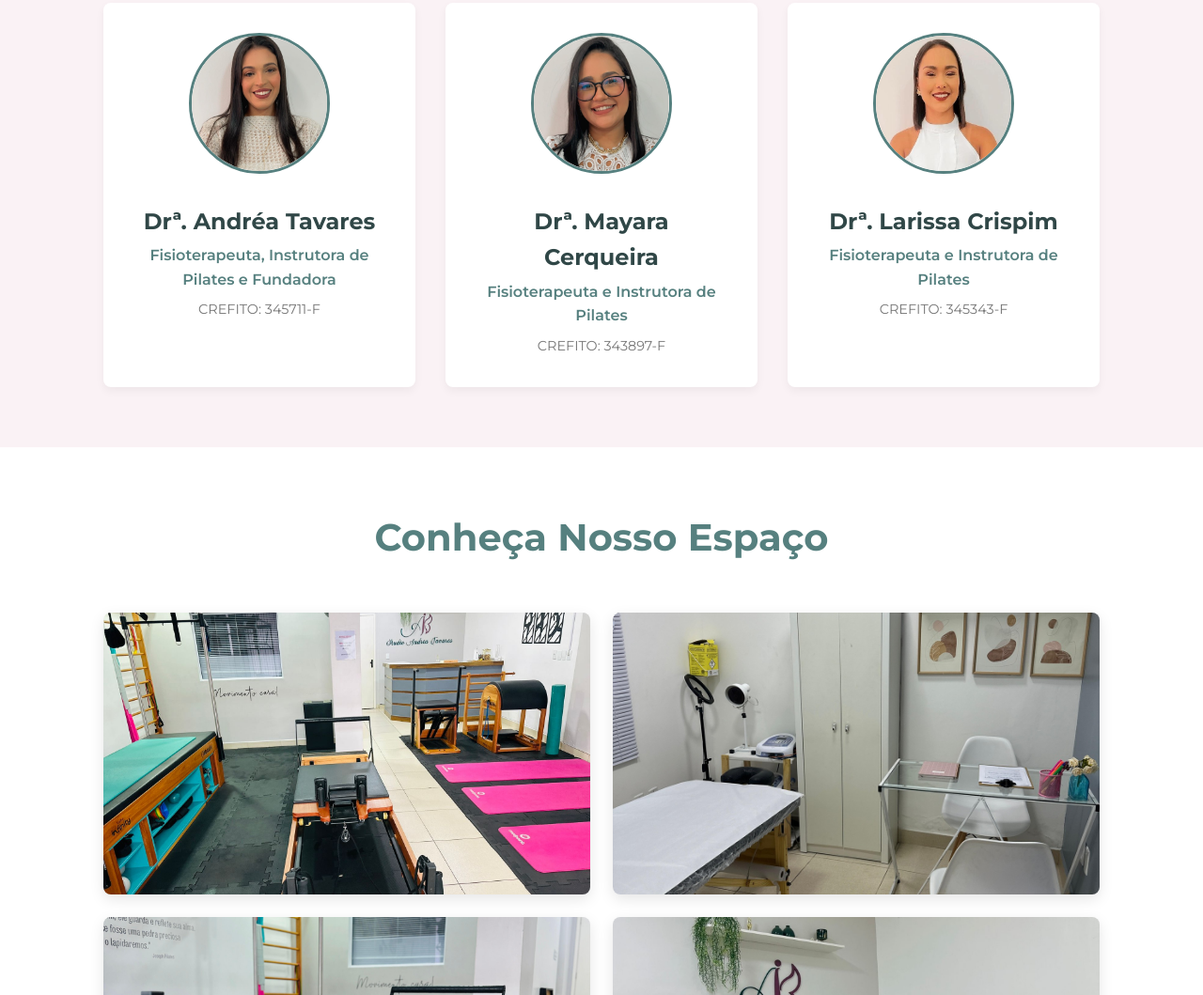
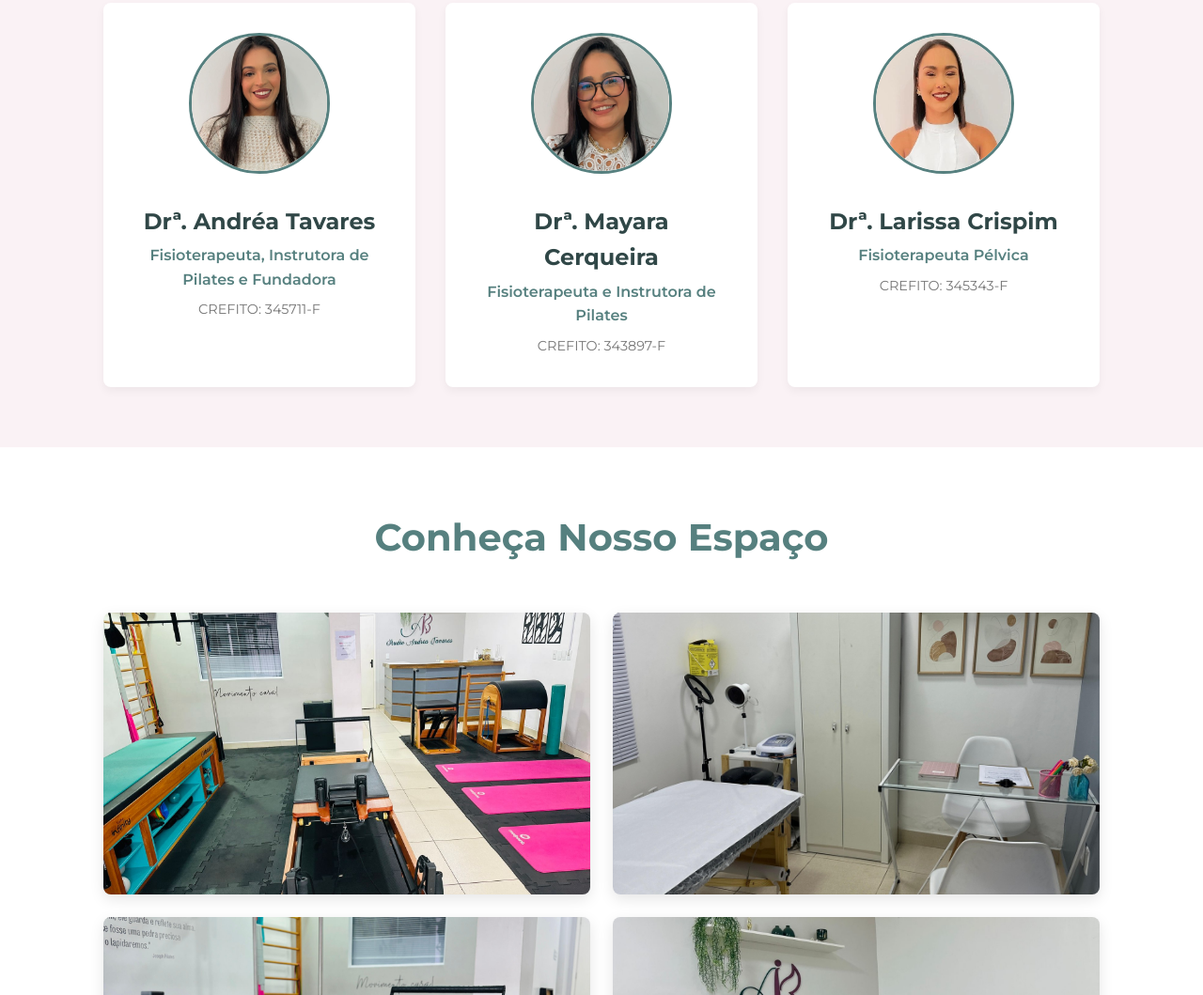
Before and after one commit to felipejrs/studioandreatavares.github.io, a plain HTML site: page sobre.html in a window 1280 px wide. Shown: the part 970-2029 px from the top of the page at 94% size. Drawn offline with Linux system fonts and the light colour scheme.

Commit message:
Update sobre.html

```diff
--- a/sobre.html
+++ b/sobre.html
@@ -95,7 +95,7 @@
 				 <div class="team-card">
                     <img src="img/equipe-membro3.jpg" alt="Foto de Membro da Equipe" class="team-photo">
                     <h3>Drª. Larissa Crispim</h3>
-                    <p class="team-title">Fisioterapeuta e Instrutora de Pilates</p>
+                    <p class="team-title">Fisioterapeuta Pélvica</p>
                     <p class="team-crefito">CREFITO: 345343-F</p>
                 </div>
 
```
